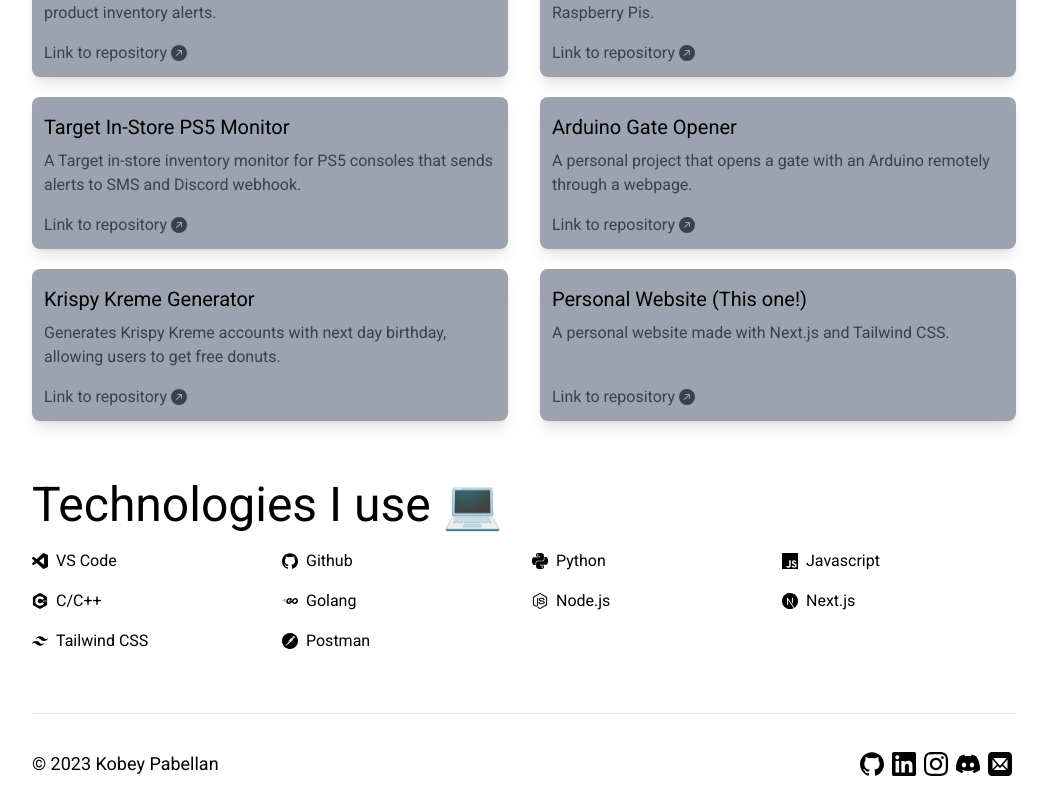
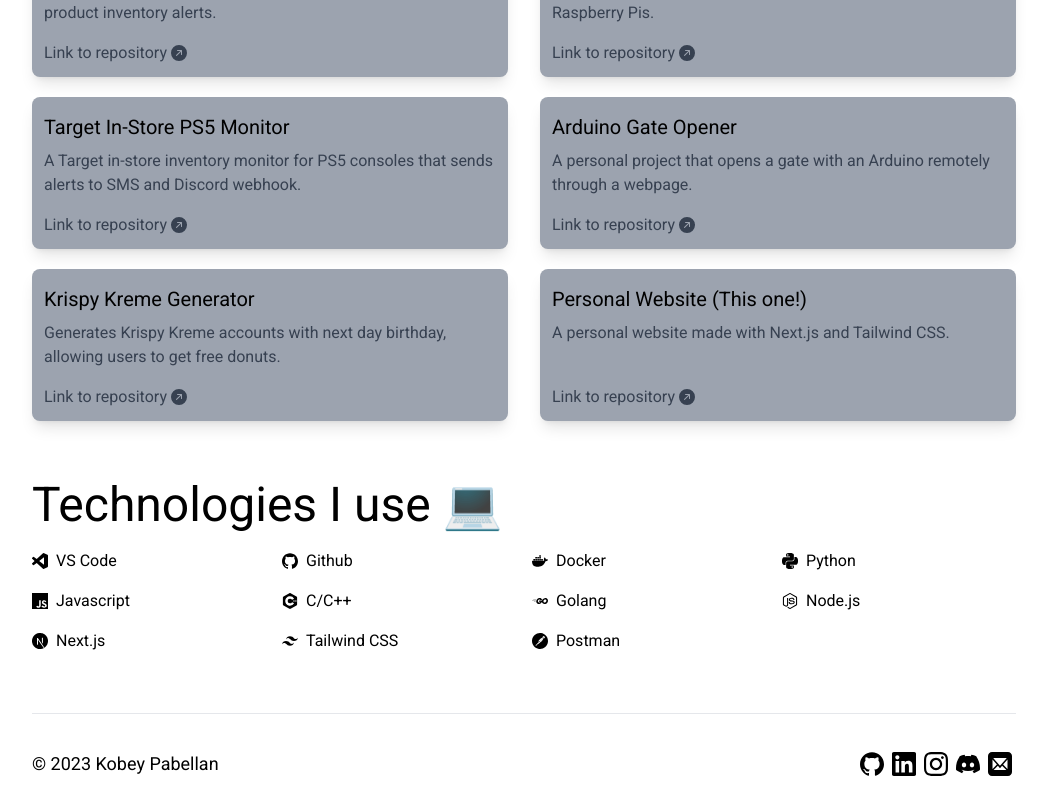
Before and after one commit to kpabellan/personal-website, a Next.js app: page / in a window 1280 px wide. Shown: the part 539-1333 px from the top of the page, without its empty margins (116-1163 px from the left). Built offline with nearby package versions, Linux system fonts and the light colour scheme; no server answers.

Commit message:
Added Docker to technologies

```diff
--- a/components/Technologies.js
+++ b/components/Technologies.js
@@ -1,6 +1,7 @@
 import {
   SiVisualstudiocode,
   SiGithub,
+  SiDocker,
   SiPython,
   SiJavascript,
   SiCplusplus,
@@ -27,6 +28,11 @@ export const Technologies = () => {
         <li className='flex items-center space-x-2'>
           <span><SiGithub /></span>
           <span>Github</span>
+        </li>
+
+        <li className='flex items-center space-x-2'>
+          <span><SiDocker /></span>
+          <span>Docker</span>
         </li>
 
         <li className='flex items-center space-x-2'>
```
Also changed, not shown: 1 other file (tests, documents, lock files or other folders).
